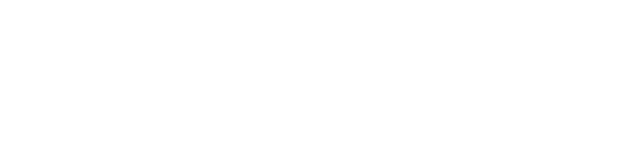
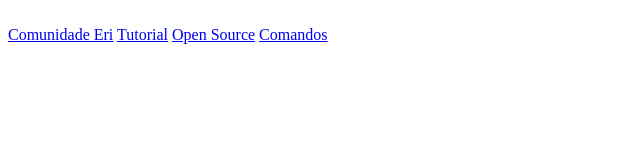
Before and after one commit to Ramon-Erik/projeto-landing-page, a plain HTML site: page index.html in a window 1280 px wide. Shown: the whole page, without its empty margins (0-640 px from the left). Drawn offline with Linux system fonts and the light colour scheme.

Commit message:
organização do conteúdo no index
criação das tags semânticas para separar e organizar o conteúdo no body

```diff
--- a/index.html
+++ b/index.html
@@ -3,10 +3,26 @@
 <head>
     <meta charset="UTF-8">
     <meta name="viewport" content="width=device-width, initial-scale=1.0">
-    <meta name="">
+    <meta name="description" content="Um bot que irá moderar e deixar a sua comunidade de um jeito fácil e rápido">
     <title>Eri Bot - Modere sua comunidade no Discord</title>
 </head>
 <body>
+    <header>
+        <img>
+        <nav>
+            <a href="#">Comunidade Eri</a>
+            <a href="#">Tutorial</a>
+            <a href="#">Open Source</a>
+            <a href="#">Comandos</a>
+        </nav>
+    </header>
 
+    <main>
+
+    </main>
+
+    <footer>
+
+    </footer>
 </body>
 </html>
```
